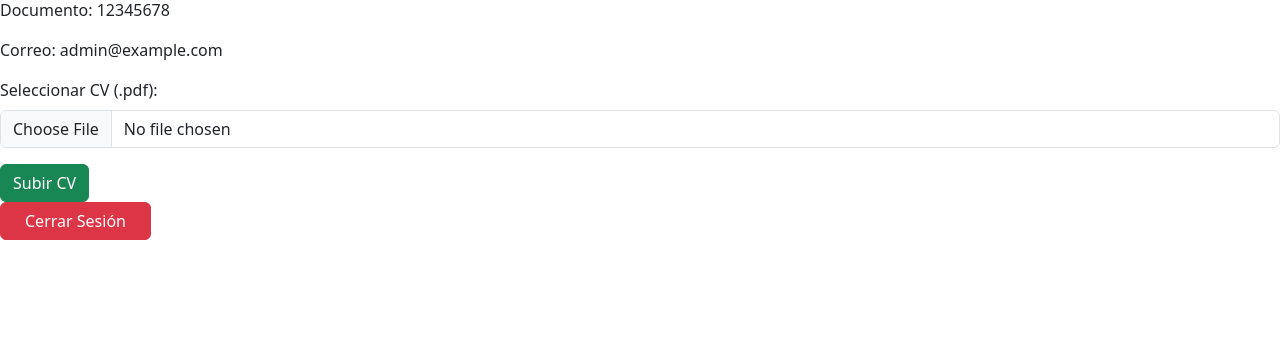
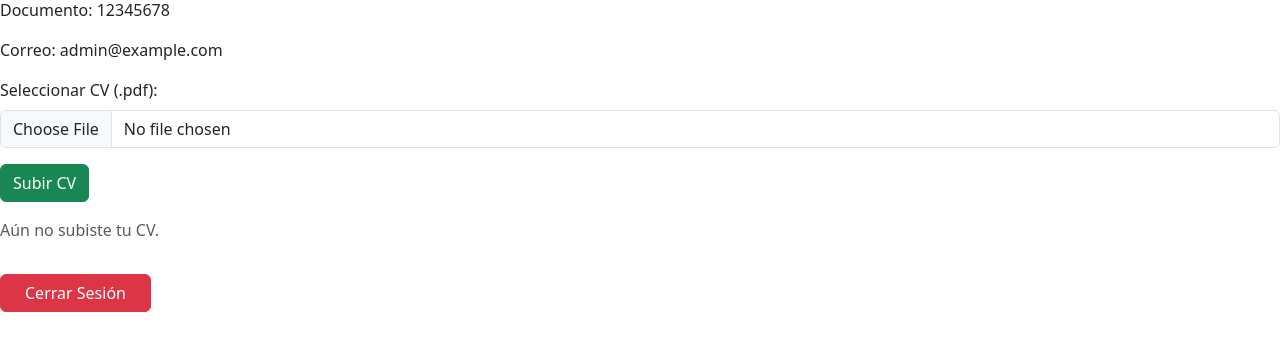
Before and after one commit to tomiingm/tp-entornos-graficos, a PHP site: page /php/perfil.php in a window 1280 px wide. Shown: the part 138-489 px from the top of the page. Run offline with PHP 8.4, Linux system fonts and the light colour scheme; the visitor is signed in with stand-in values (Sample User, id 1); data comes from the database, SQL or seed files in the repository; both versions use the stored data as it was after the commit.

Commit message:
Censurando contenido cancelable, ahora las vacantes que tienen un estado distinto de cerrad otambien se muestran, se agreo la posibilidad de descargar el cv desde el perfil

```diff
--- a/nuestro-proyecto-web/php/perfil.php
+++ b/nuestro-proyecto-web/php/perfil.php
@@ -9,10 +9,7 @@ if (!isset($_SESSION["usuario_id"])) {
 
 require("conection.php");
 
-
-
 $user_id = (int) $_SESSION["usuario_id"];
-
 
 // Buscar la vacante en la base de datos
 $sql = "SELECT * FROM persona WHERE id = $user_id";
@@ -21,6 +18,10 @@ $resultado = mysqli_query($conn, $sql);
 if (!$resultado || mysqli_num_rows($resultado) == 0) {
     echo "Usuario no encontrado";
     exit();
+}
+
+if (isset($_GET['mensaje']) && $_GET['mensaje'] === 'exito') {
+    $mensaje = "CV subido correctamente.";
 }
 
 $usuario = mysqli_fetch_assoc($resultado);
@@ -36,9 +37,10 @@ if ($_SERVER["REQUEST_METHOD"] == "POST" && isset($_FILES['cv'])) {
         $ruta_destino = "../uploads/" . $nombre_cv;
 
         if (move_uploaded_file($_FILES['cv']['tmp_name'], $ruta_destino)) {
-            $sql = "UPDATE PERSONA SET cv = '$ruta_destino' WHERE DNI = ". $usuario["DNI"];
+            $sql = "UPDATE PERSONA SET cv = '$ruta_destino' WHERE DNI = " . $usuario["DNI"];
             if (mysqli_query($conn, $sql)) {
-                $mensaje = "CV subido correctamente.";
+                header("Location: perfil.php?mensaje=exito");
+                exit();
                 } else {
                 $mensaje = "Error al guardar la ruta del CV en la base de datos.";
 }
@@ -47,10 +49,7 @@ if ($_SERVER["REQUEST_METHOD"] == "POST" && isset($_FILES['cv'])) {
         }
     }
 }
-
-
 ?>
-
 
 <!DOCTYPE html>
 <html lang="es">
@@ -78,12 +77,12 @@ if ($_SERVER["REQUEST_METHOD"] == "POST" && isset($_FILES['cv'])) {
     </div>
   </div>
 </nav>
+
 <?php
 echo "<p> Nombre: " . $usuario['nombre']. "<p>";
 echo "<p> Apellido: " . $usuario['apellido']. "<p>";
 echo "<p> Documento: " . $usuario['DNI']. "<p>";
 echo "<p> Correo: " . $usuario['mail']. "<p>";
-
 ?>
 
 <!-- Botón para subir CV -->
@@ -99,8 +98,22 @@ echo "<p> Correo: " . $usuario['mail']. "<p>";
     <div class="alert alert-info"><?php echo $mensaje; ?></div>
 <?php endif; ?>
 
+<!-- Botón de descarga de CV -->
+<?php if (!empty($usuario['cv']) && file_exists($usuario['cv'])): ?>
+    <div class="mt-3">
+        <a href="<?php echo $usuario['cv']; ?>" class="btn btn-outline-primary" download>
+            Descargar CV
+        </a>
+    </div>
+<?php else: ?>
+    <div class="mt-3">
+        <p class="text-muted">Aún no subiste tu CV.</p>
+    </div>
+<?php endif; ?>
+
+<!-- Botón de cerrar sesión -->
 <?php
-echo "<a href='../php/cerrarsesion.php' class='btn btn-danger px-4'>Cerrar Sesión</a>";
+echo "<a href='../php/cerrarsesion.php' class='btn btn-danger px-4 mt-3'>Cerrar Sesión</a>";
 ?>
 
 </body>
--- a/nuestro-proyecto-web/php/vacantes.php
+++ b/nuestro-proyecto-web/php/vacantes.php
@@ -13,7 +13,7 @@
 <?php
 require('conection.php');
 
-$sql = "SELECT * FROM vacante WHERE fecha_fin > CURDATE() ORDER BY fecha_fin DESC";
+$sql = "SELECT * FROM vacante WHERE fecha_fin > CURDATE() OR estado <> 'cerrada' ORDER BY fecha_fin DESC";
 $resultado = mysqli_query($conn, $sql);
 ?>
 
```
Also changed, not shown: nuestro-proyecto-web/BD/portal_de_vacantes.sql (+31 -31 lines). Lines whose indentation alone changed are shown as unchanged.
